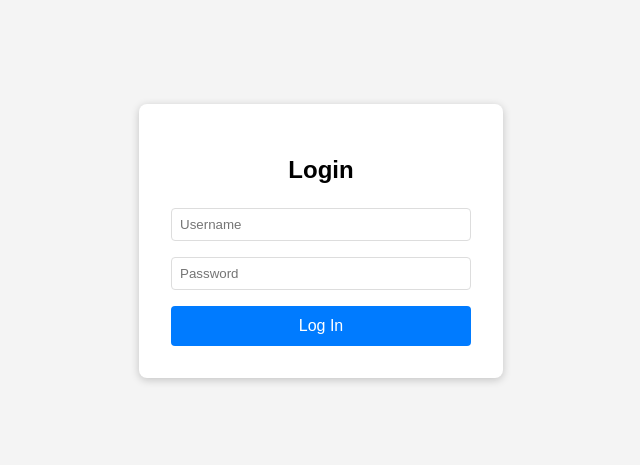
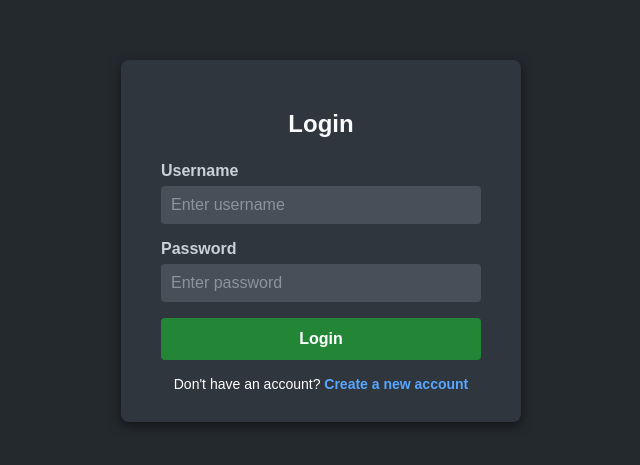
Before and after one commit to gokul-mari/gokul, a plain HTML site: page index.html in a window 1280 px wide. Shown: the part 159-624 px from the top of the page, without its empty margins (319-959 px from the left). Drawn offline with Linux system fonts and the light colour scheme.

Commit message:
Update index.html

```diff
--- a/index.html
+++ b/index.html
@@ -3,53 +3,97 @@
 <head>
   <meta charset="UTF-8" />
   <meta name="viewport" content="width=device-width, initial-scale=1" />
-  <title>Simple Login Page</title>
+  <title>Login Page</title>
   <style>
     body {
       font-family: Arial, sans-serif;
-      background-color: #f4f4f4;
+      background: #24292e; /* GitHub dark background */
+      color: #fff;
       display: flex;
       justify-content: center;
       align-items: center;
       height: 100vh;
       margin: 0;
     }
+
     .login-container {
-      background: white;
-      padding: 2rem;
-      box-shadow: 0 2px 8px rgba(0,0,0,0.2);
+      background: #2f363d;
+      padding: 30px 40px;
       border-radius: 8px;
-      width: 300px;
+      box-shadow: 0 4px 12px rgba(0,0,0,0.5);
+      width: 320px;
     }
+
     h2 {
       text-align: center;
-      margin-bottom: 1.5rem;
+      margin-bottom: 24px;
+      color: #fafafa;
     }
-    input[type="text"], input[type="password"] {
+
+    label {
+      display: block;
+      margin-bottom: 6px;
+      font-weight: 600;
+      color: #c9d1d9;
+    }
+
+    input[type="text"],
+    input[type="password"] {
       width: 100%;
-      padding: 0.5rem;
-      margin-bottom: 1rem;
-      border: 1px solid #ddd;
+      padding: 10px;
+      margin-bottom: 16px;
+      border: none;
       border-radius: 4px;
+      background: #484f58;
+      color: #fff;
+      font-size: 16px;
       box-sizing: border-box;
     }
+
+    input[type="text"]::placeholder,
+    input[type="password"]::placeholder {
+      color: #8b949e;
+    }
+
     button {
       width: 100%;
-      padding: 0.7rem;
+      padding: 12px;
+      background: #238636; /* GitHub green */
       border: none;
-      background-color: #007bff;
+      border-radius: 4px;
       color: white;
-      font-size: 1rem;
+      font-weight: 700;
+      font-size: 16px;
+      cursor: pointer;
+      transition: background 0.3s ease;
+    }
+
+    button:hover {
+      background: #2ea043;
+    }
+
+    .create-account {
+      margin-top: 16px;
+      text-align: center;
+      font-size: 14px;
+    }
+
+    .create-account a {
+      color: #58a6ff;
+      text-decoration: none;
+      font-weight: 600;
+    }
+
+    .create-account a:hover {
+      text-decoration: underline;
+    }
+
+    .error {
+      background: #f85149;
+      color: white;
+      padding: 10px;
+      margin-bottom: 16px;
       border-radius: 4px;
-      cursor: pointer;
-    }
-    button:hover {
-      background-color: #0056b3;
-    }
-    .error {
-      color: red;
-      font-size: 0.9rem;
-      margin-bottom: 1rem;
       display: none;
     }
   </style>
@@ -57,28 +101,43 @@
 <body>
   <div class="login-container">
     <h2>Login</h2>
-    <div class="error" id="error-message">Please enter username and password.</div>
+    <div class="error" id="error-msg"></div>
     <form id="login-form" onsubmit="return validateForm()">
-      <input type="text" id="username" placeholder="Username" />
-      <input type="password" id="password" placeholder="Password" />
-      <button type="submit">Log In</button>
+      <label for="username">Username</label>
+      <input type="text" id="username" name="username" placeholder="Enter username" />
+
+      <label for="password">Password</label>
+      <input type="password" id="password" name="password" placeholder="Enter password" />
+
+      <button type="submit">Login</button>
     </form>
+
+    <div class="create-account">
+      Don't have an account?
+      <a href="https://github.com/join" target="_blank" rel="noopener">Create a new account</a>
+    </div>
   </div>
 
   <script>
     function validateForm() {
       const username = document.getElementById('username').value.trim();
       const password = document.getElementById('password').value.trim();
-      const errorMessage = document.getElementById('error-message');
+      const errorMsg = document.getElementById('error-msg');
 
       if (!username || !password) {
-        errorMessage.style.display = 'block';
-        return false; // Prevent form submission
+        errorMsg.textContent = 'Please enter both username and password.';
+        errorMsg.style.display = 'block';
+        return false; // prevent form submission
       }
 
-      errorMessage.style.display = 'none';
-      alert('Logged in successfully (not really, this is a demo).');
-      return false; // Prevent real submission for demo
+      errorMsg.style.display = 'none';
+
+      // For demo, just alert the inputs (never do this in real login)
+      alert(`Username: ${username}\nPassword: ${password}`);
+
+      // Normally, here you'd send data to server or GitHub OAuth, etc.
+      // Prevent actual form submission for demo:
+      return false;
     }
   </script>
 </body>
```
